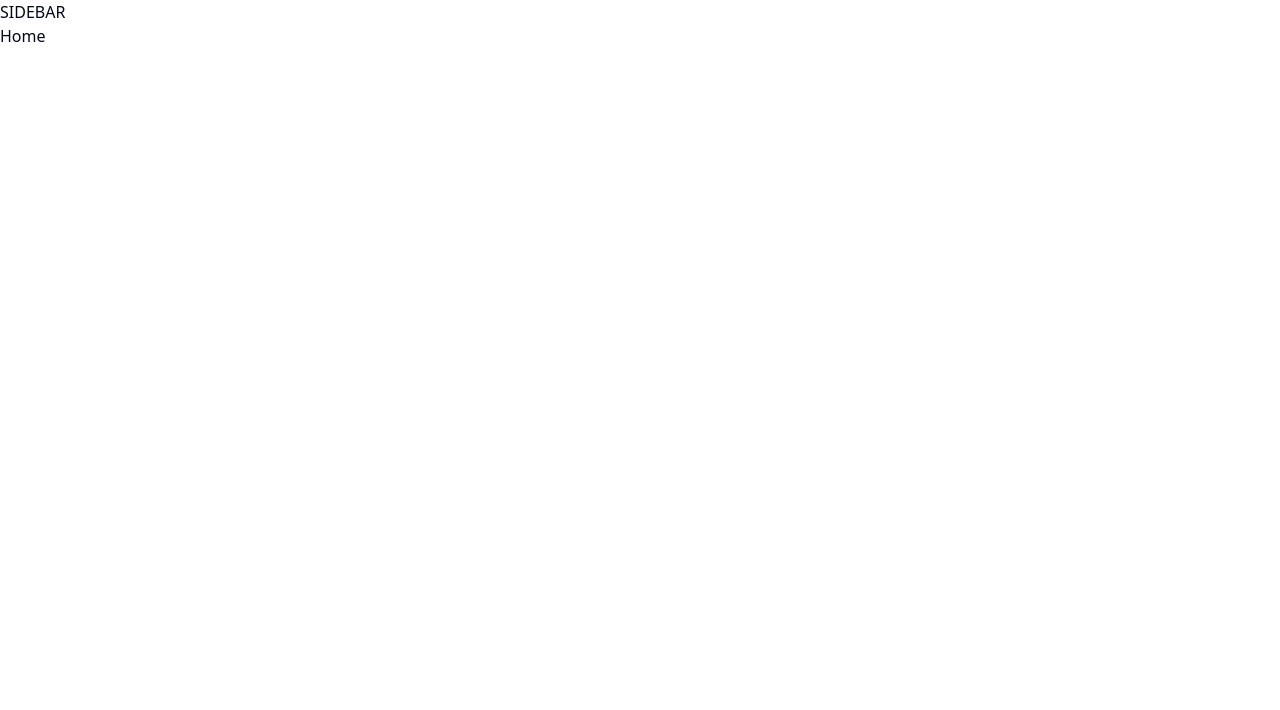
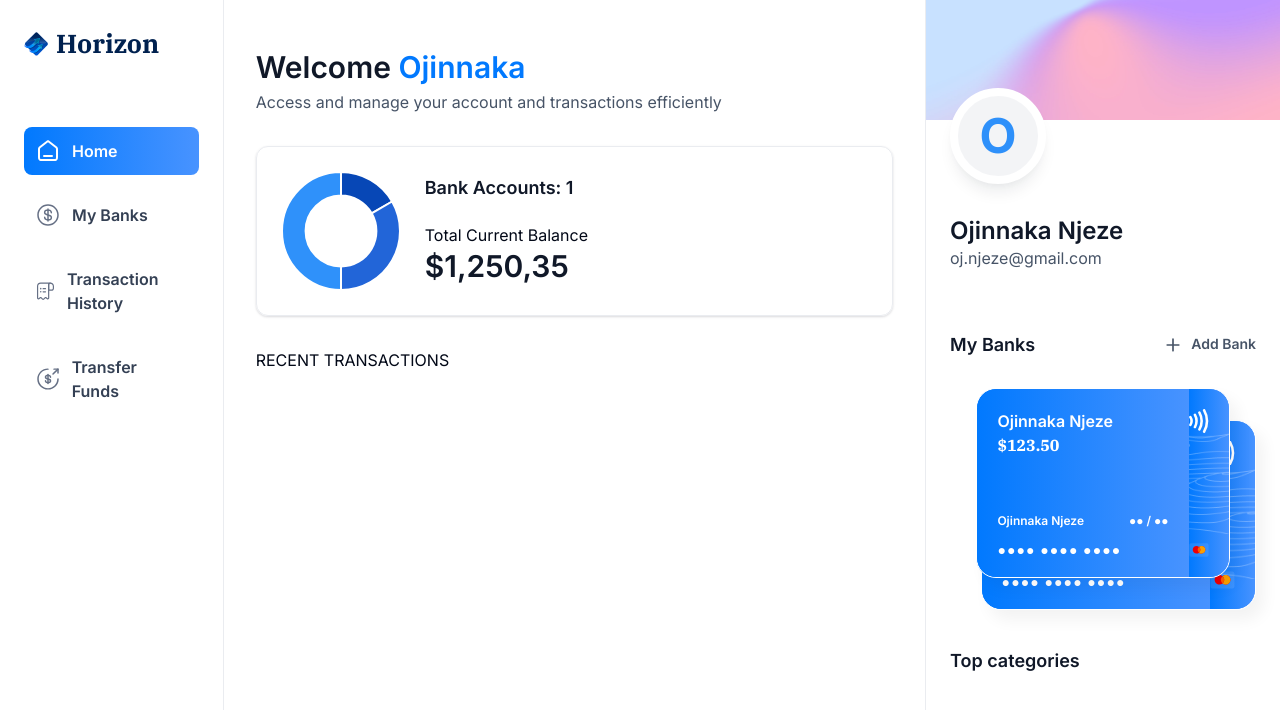
Before and after one commit to NjezeOj/banking, a Next.js app: page / in a window 1280 px wide. Shown: the top 710 px of the page. Built offline with nearby package versions, Linux system fonts and the light colour scheme.

Commit message:
implementation update

```diff
--- a/app/(root)/layout.tsx
+++ b/app/(root)/layout.tsx
@@ -1,12 +1,33 @@
+import MobileNav from "@/components/MobileNav";
+import Sidebar from "@/components/Sidebar";
+import Image from "next/image";
+
 export default function RootLayout({
   children,
 }: Readonly<{
   children: React.ReactNode;
 }>) {
+
+  const loggedIn = {
+    firstName: 'Ojinnaka',
+    lastName: 'Njeze'
+  }
+
   return (
-    <main>
-        SIDEBAR
-        {children}
+    <main className="flex h-screen w-full font-inter">
+        <Sidebar user={loggedIn}/>
+
+        <div className='flex size-full flex-col'>
+          <div className='root-layout'>
+            <Image src="/icons/logo.svg" width={30} height={30} alt="logo" />
+          <div>
+            <MobileNav user={loggedIn} />
+          </div>
+          </div>
+          {children}
+        </div>
+
+
     </main>
   );
 }
--- a/app/(root)/page.tsx
+++ b/app/(root)/page.tsx
@@ -1,8 +1,41 @@
+import HeaderBox from '@/components/HeaderBox'
+import RightSidebar from '@/components/RightSidebar'
+import TotalBalanceBox from '@/components/TotalBalanceBox'
 import React from 'react'
 
 const Home = () => {
+  const loggedIn = {
+    firstName: 'Ojinnaka',
+    lastName: 'Njeze',
+    email: 'oj.njeze@gmail.com '
+  }
   return (
-    <div>Home</div>
+    <section className='home'>
+      <div className='home-content'>
+        <header className='home-header'>
+          <HeaderBox
+            type='greeting'
+            title='Welcome'
+            user={loggedIn?.firstName || 'Guest'}
+            subtext='Access and manage your account and transactions efficiently'
+          />
+
+          <TotalBalanceBox
+            accounts = {[]}
+            totalBanks = {1}
+            totalCurrentBalance={1250.35}
+          />
+        </header>
+
+        RECENT TRANSACTIONS
+      </div>
+
+      <RightSidebar
+        user={loggedIn}
+        transactions={[]}
+        banks={[{currentBalance: 123.50}, {currentBalance: 500.50}]}
+      />
+    </section>
   )
 }
 
```
